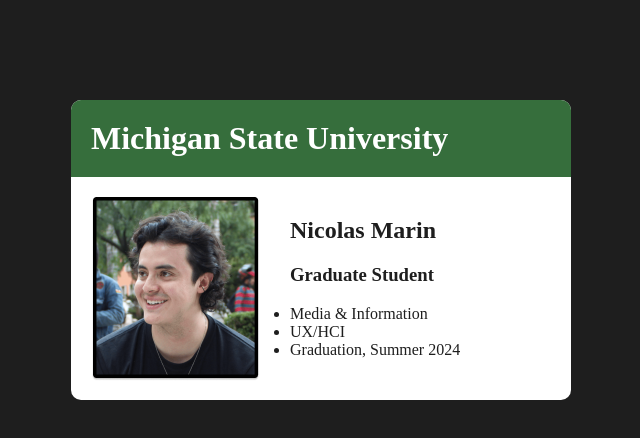
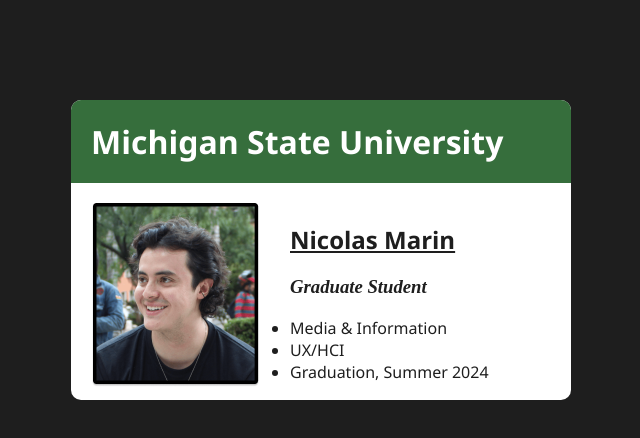
Before and after one commit to marinni1/html-getting-started, a plain HTML site: page index.html in a window 1280 px wide. Shown: the whole page, without its empty margins (319-959 px from the left). Drawn offline with Linux system fonts and the light colour scheme.

Commit message:
submission

```diff
--- a/index.html
+++ b/index.html
@@ -13,7 +13,7 @@
     <div>
     <img alt="headshot of Nicolas Marin" src="image card.png"/>
     <h2>Nicolas Marin</h2>
-    <h3>Graduate Student</h3>
+    <h3><i>Graduate Student</i></h3>
     <ul>
       <li>Media & Information</li>
       <li>UX/HCI</li>
--- a/screen.css
+++ b/screen.css
@@ -18,6 +18,7 @@ h1 {
     margin: 0;
     border-radius: 10px 10px 0 0;
     box-shadow: 0 0 30px rgba(0,0,0,0.);
+    font-family: 'Segoe UI', Tahoma, Geneva, Verdana, sans-serif;
 }
 .card div {
     padding: 20px;
@@ -26,3 +27,13 @@ img {
     float: left;
     margin-right: 30px;
 }
+ul {
+    font-family: 'Segoe UI', Tahoma, Geneva, Verdana, sans-serif;
+}
+h2 {
+    font-family: 'Segoe UI', Tahoma, Geneva, Verdana, sans-serif;
+    text-decoration: underline;
+}
+h3 {
+
+}
```
